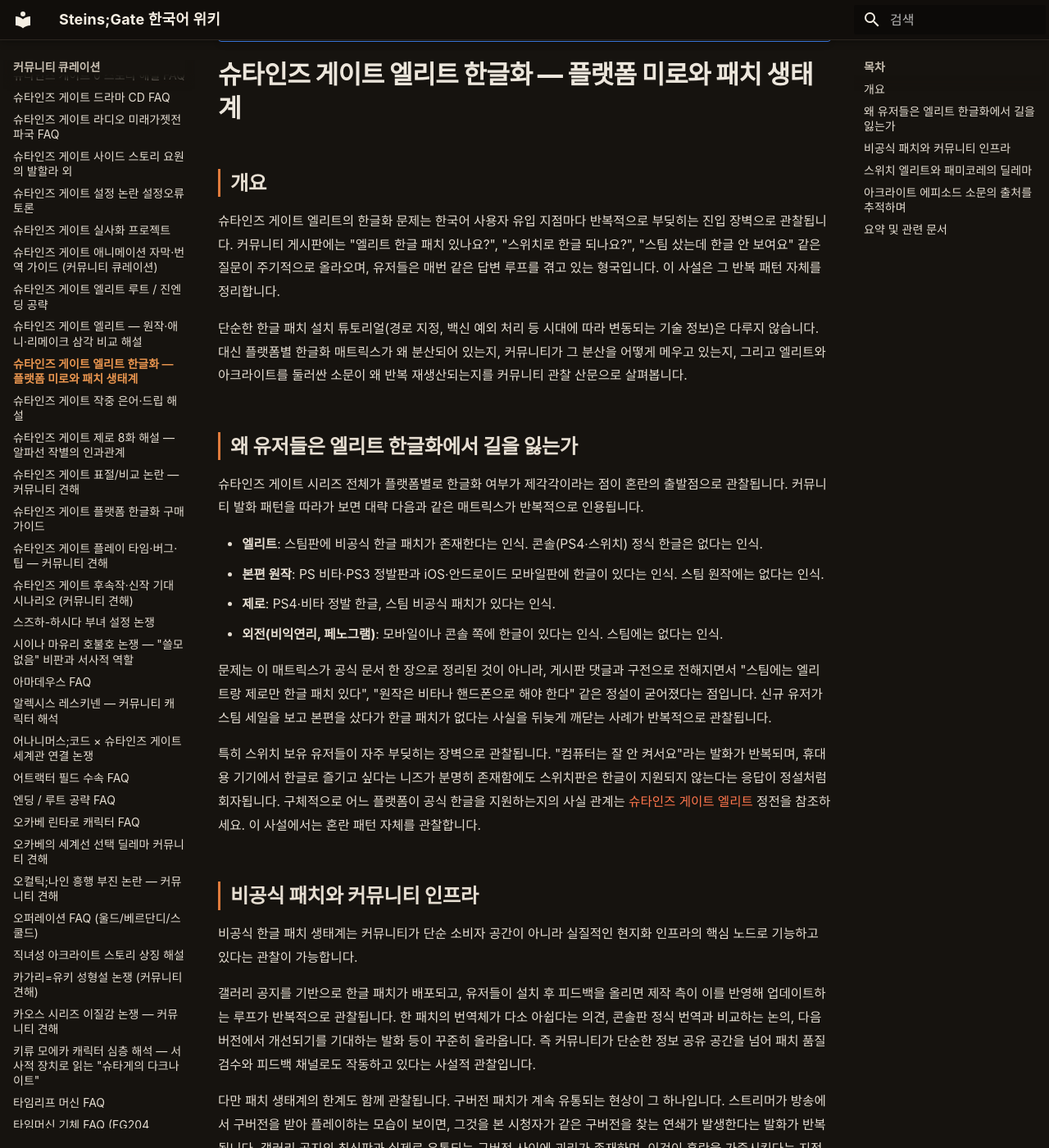
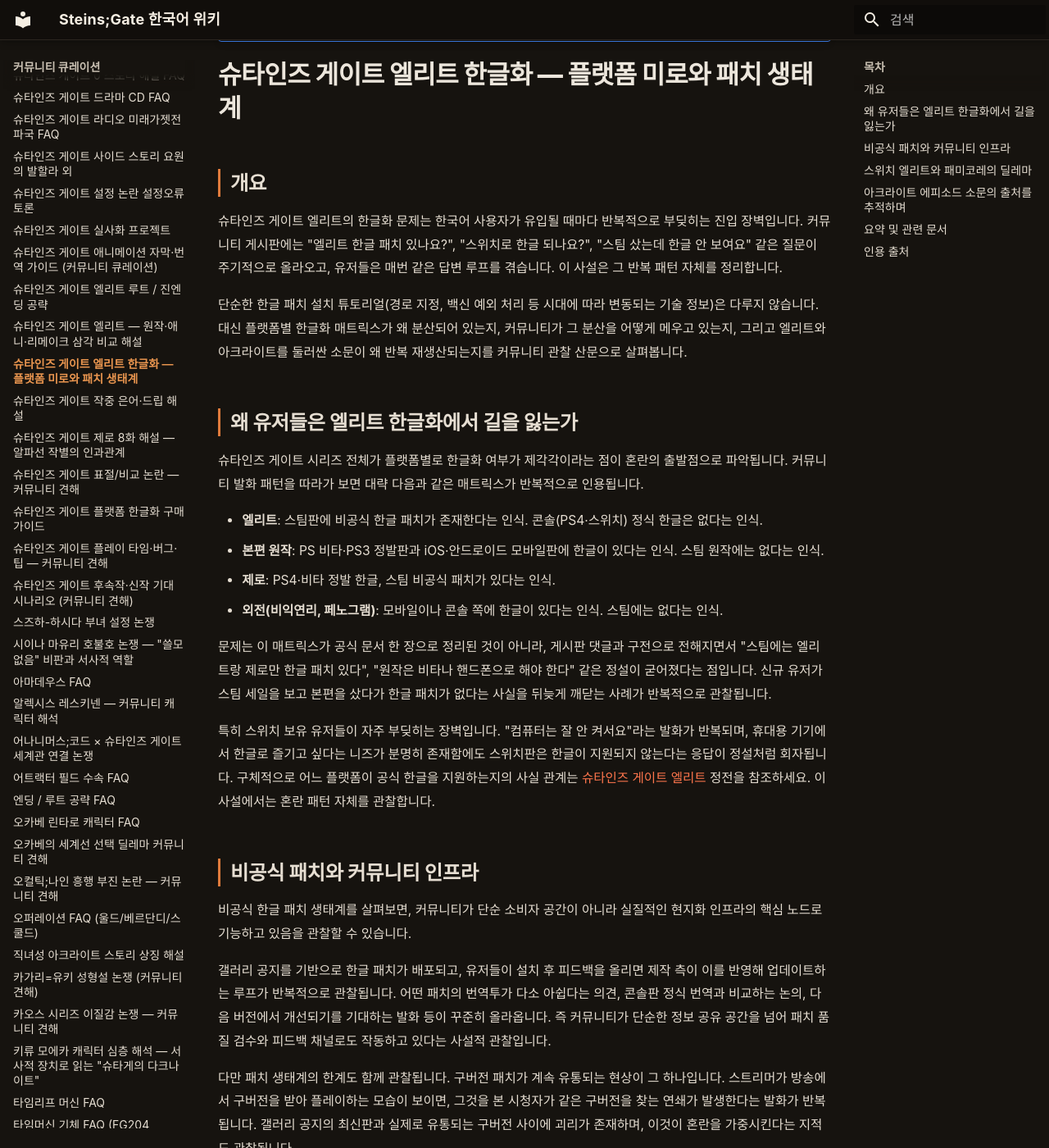
Before and after one commit to sgwiki/sgwiki.github.io, an MkDocs documentation site: the page built from wiki/커뮤니티-큐레이션/슈타인즈-게이트-엘리트-한글화-플랫폼-미로와-패치-생태계.md, in a window 1280 px wide and 1400 px high, scrolled down 388 px. Shown: the whole window at 82% size. Built offline with MkDocs 1.6.1 and Material for MkDocs 9.7.7, drawn with Linux system fonts in a browser that asks for light colours; some web fonts are replaced; some of the changed text lies outside the part shown.

Commit message:
chore(wiki): 슈타인즈-게이트-엘리트-한글화-플랫폼-미로와-패치-생태계 정비 — frontmatter type 표준화(커뮤니티-큐레이션→community)·인용 출처 섹션 추가·문체 교정(번역투 '진입 장벽으로 관찰됩니다'→'진입 장벽입니다'·'관찰이 가능합니다'→'관찰할 수 있습니다'·합니다체 일관성·용어 통일 '번역체'→'번역투'·조사 교정 '내용이 통항하여'→'내용을 통합하여'·접속 교정 '연재·단행본화되었습니다'→'연재되어 단행본화되었습니다'·어휘 '갈린다'→'나뉜다')
Co-Authored-By: Claude Opus 4.6 <noreply@anthropic.com>

```diff
--- a/wiki/커뮤니티-큐레이션/슈타인즈-게이트-엘리트-한글화-플랫폼-미로와-패치-생태계.md
+++ b/wiki/커뮤니티-큐레이션/슈타인즈-게이트-엘리트-한글화-플랫폼-미로와-패치-생태계.md
@@ -1,6 +1,6 @@
 ---
 title: 슈타인즈 게이트 엘리트 한글화 — 플랫폼 미로와 패치 생태계
-type: 커뮤니티-큐레이션
+type: community
 genre: editorial
 evidence_grade: community_only
 spoiler: none
@@ -26,13 +26,13 @@ tags:
 
 ## 개요
 
-슈타인즈 게이트 엘리트의 한글화 문제는 한국어 사용자 유입 지점마다 반복적으로 부딪히는 진입 장벽으로 관찰됩니다. 커뮤니티 게시판에는 "엘리트 한글 패치 있나요?", "스위치로 한글 되나요?", "스팀 샀는데 한글 안 보여요" 같은 질문이 주기적으로 올라오며, 유저들은 매번 같은 답변 루프를 겪고 있는 형국입니다. 이 사설은 그 반복 패턴 자체를 정리합니다.
+슈타인즈 게이트 엘리트의 한글화 문제는 한국어 사용자가 유입될 때마다 반복적으로 부딪히는 진입 장벽입니다. 커뮤니티 게시판에는 "엘리트 한글 패치 있나요?", "스위치로 한글 되나요?", "스팀 샀는데 한글 안 보여요" 같은 질문이 주기적으로 올라오고, 유저들은 매번 같은 답변 루프를 겪습니다. 이 사설은 그 반복 패턴 자체를 정리합니다.
 
 단순한 한글 패치 설치 튜토리얼(경로 지정, 백신 예외 처리 등 시대에 따라 변동되는 기술 정보)은 다루지 않습니다. 대신 플랫폼별 한글화 매트릭스가 왜 분산되어 있는지, 커뮤니티가 그 분산을 어떻게 메우고 있는지, 그리고 엘리트와 아크라이트를 둘러싼 소문이 왜 반복 재생산되는지를 커뮤니티 관찰 산문으로 살펴봅니다.
 
 ## 왜 유저들은 엘리트 한글화에서 길을 잃는가
 
-슈타인즈 게이트 시리즈 전체가 플랫폼별로 한글화 여부가 제각각이라는 점이 혼란의 출발점으로 관찰됩니다. 커뮤니티 발화 패턴을 따라가 보면 대략 다음과 같은 매트릭스가 반복적으로 인용됩니다.
+슈타인즈 게이트 시리즈 전체가 플랫폼별로 한글화 여부가 제각각이라는 점이 혼란의 출발점으로 파악됩니다. 커뮤니티 발화 패턴을 따라가 보면 대략 다음과 같은 매트릭스가 반복적으로 인용됩니다.
 
 - **엘리트**: 스팀판에 비공식 한글 패치가 존재한다는 인식. 콘솔(PS4·스위치) 정식 한글은 없다는 인식.
 - **본편 원작**: PS 비타·PS3 정발판과 iOS·안드로이드 모바일판에 한글이 있다는 인식. 스팀 원작에는 없다는 인식.
@@ -41,13 +41,13 @@ tags:
 
 문제는 이 매트릭스가 공식 문서 한 장으로 정리된 것이 아니라, 게시판 댓글과 구전으로 전해지면서 "스팀에는 엘리트랑 제로만 한글 패치 있다", "원작은 비타나 핸드폰으로 해야 한다" 같은 정설이 굳어졌다는 점입니다. 신규 유저가 스팀 세일을 보고 본편을 샀다가 한글 패치가 없다는 사실을 뒤늦게 깨닫는 사례가 반복적으로 관찰됩니다.
 
-특히 스위치 보유 유저들이 자주 부딪히는 장벽으로 관찰됩니다. "컴퓨터는 잘 안 켜서요"라는 발화가 반복되며, 휴대용 기기에서 한글로 즐기고 싶다는 니즈가 분명히 존재함에도 스위치판은 한글이 지원되지 않는다는 응답이 정설처럼 회자됩니다. 구체적으로 어느 플랫폼이 공식 한글을 지원하는지의 사실 관계는 [슈타인즈 게이트 엘리트](../lore/슈타인즈-게이트-엘리트.md) 정전을 참조하세요. 이 사설에서는 혼란 패턴 자체를 관찰합니다.
+특히 스위치 보유 유저들이 자주 부딪히는 장벽입니다. "컴퓨터는 잘 안 켜서요"라는 발화가 반복되며, 휴대용 기기에서 한글로 즐기고 싶다는 니즈가 분명히 존재함에도 스위치판은 한글이 지원되지 않는다는 응답이 정설처럼 회자됩니다. 구체적으로 어느 플랫폼이 공식 한글을 지원하는지의 사실 관계는 [슈타인즈 게이트 엘리트](../lore/슈타인즈-게이트-엘리트.md) 정전을 참조하세요. 이 사설에서는 혼란 패턴 자체를 관찰합니다.
 
 ## 비공식 패치와 커뮤니티 인프라
 
-비공식 한글 패치 생태계는 커뮤니티가 단순 소비자 공간이 아니라 실질적인 현지화 인프라의 핵심 노드로 기능하고 있다는 관찰이 가능합니다.
+비공식 한글 패치 생태계를 살펴보면, 커뮤니티가 단순 소비자 공간이 아니라 실질적인 현지화 인프라의 핵심 노드로 기능하고 있음을 관찰할 수 있습니다.
 
-갤러리 공지를 기반으로 한글 패치가 배포되고, 유저들이 설치 후 피드백을 올리면 제작 측이 이를 반영해 업데이트하는 루프가 반복적으로 관찰됩니다. 한 패치의 번역체가 다소 아쉽다는 의견, 콘솔판 정식 번역과 비교하는 논의, 다음 버전에서 개선되기를 기대하는 발화 등이 꾸준히 올라옵니다. 즉 커뮤니티가 단순한 정보 공유 공간을 넘어 패치 품질 검수와 피드백 채널로도 작동하고 있다는 사설적 관찰입니다.
+갤러리 공지를 기반으로 한글 패치가 배포되고, 유저들이 설치 후 피드백을 올리면 제작 측이 이를 반영해 업데이트하는 루프가 반복적으로 관찰됩니다. 어떤 패치의 번역투가 다소 아쉽다는 의견, 콘솔판 정식 번역과 비교하는 논의, 다음 버전에서 개선되기를 기대하는 발화 등이 꾸준히 올라옵니다. 즉 커뮤니티가 단순한 정보 공유 공간을 넘어 패치 품질 검수와 피드백 채널로도 작동하고 있다는 사설적 관찰입니다.
 
 다만 패치 생태계의 한계도 함께 관찰됩니다. 구버전 패치가 계속 유통되는 현상이 그 하나입니다. 스트리머가 방송에서 구버전을 받아 플레이하는 모습이 보이면, 그것을 본 시청자가 같은 구버전을 찾는 연쇄가 발생한다는 발화가 반복됩니다. 갤러리 공지의 최신판과 실제로 유통되는 구버전 사이에 괴리가 존재하며, 이것이 혼란을 가중시킨다는 지적도 관찰됩니다.
 
@@ -55,11 +55,11 @@ tags:
 
 ## 스위치 엘리트와 패미코레의 딜레마
 
-스위치판 엘리트가 갖는 접근성 장벽은 커뮤니티 발화에서 가장 반복적으로 등장하는 정설 중 하나로 관찰됩니다.
+스위치판 엘리트의 접근성 장벽은 커뮤니티 발화에서 가장 반복적으로 등장하는 정설 중 하나입니다.
 
 스위치판 슈타인즈 게이트 엘리트는 패미코레 ADV Steins;Gate가 동봉된다는 인식이 있습니다. 즉 엘리트 본편과 함께 원작 슈타인즈 게이트의 패미콤 스타일 리메이크판을 함께 즐길 수 있다는 장점입니다. 그러나 이 장점이 한글 미지원 문제로 인해 상쇄된다는 발화가 반복됩니다. "스위치는 한글 안 된다"는 정설은 거의 관례처럼 인용되며, 한글을 원하면 결국 스팀판 비공식 패치나 PS 계열 정발판으로 우회해야 한다는 응답이 정론처럼 자리 잡고 있습니다.
 
-비공식 변조 패치를 통해 스위치에서도 한글 표시를 시도한 사례가 있다는 발화도 있으나, 성공 여부가 불확실하고 안정성이 검증되지 않았다는 반응이 지배적입니다. 공식 한글이 없는 상황에서 스위치 유저들은 "한글 안 된다"는 사실을 받아들이거나 다른 플랫폼으로 이동하는 선택지로 갈린다는 관찰입니다.
+비공식 변조 패치를 통해 스위치에서도 한글 표시를 시도한 사례가 있다는 발화도 있으나, 성공 여부가 불확실하고 안정성이 검증되지 않았다는 반응이 지배적입니다. 공식 한글이 없는 상황에서 스위치 유저들은 "한글 안 된다"는 사실을 받아들이거나 다른 플랫폼으로 이동하는 선택지로 나뉜다는 관찰입니다.
 
 ## 아크라이트 에피소드 소문의 출처를 추적하며
 
@@ -68,8 +68,8 @@ tags:
 확인된 바로는, **슈타인즈 게이트 무한원점의 아크라이트**(無限遠点のアークライト)는 슈타인즈 게이트 엘리트에 수록된 에피소드가 아니라 별개의 미디어 믹스 작품입니다. 이 작품의 이력을 정리하면 다음과 같이 확인됩니다.
 
 - 2010년 발매된 드라마 CD로 처음 공개되었습니다. β 세계선(다이버전스 1.130205%)의 이야기를 다룹니다.
-- 2014년에 만화(코믹스)로 연재·단행본화되었습니다.
-- 슈타인즈 게이트 제로 애니메이션 23화(최종화) "무한원점의 아크라이트 -Arc-light of the Sky-"에서 이 드라마 CD의 결말 부분과 슈타인즈 게이트 0 비주얼 노벨의 Vega and Altair 루트, Milky-way Crossing 루트 내용이 통합하여 다루었습니다.
+- 2014년에 만화(코믹스)로 연재되어 단행본화되었습니다.
+- 슈타인즈 게이트 제로 애니메이션 23화(최종화) "무한원점의 아크라이트 -Arc-light of the Sky-"에서 이 드라마 CD의 결말 부분과 슈타인즈 게이트 0 비주얼 노벨의 Vega and Altair 루트, Milky-way Crossing 루트 내용을 통합하여 다루었습니다.
 
 즉 아크라이트는 엘리트(본편 리메이크)에 신규 수록된 콘텐츠가 아니라, 제로 계열의 외전 서사로서 드라마 CD에서 출발해 만화와 제로 애니메이션으로 이어진 별개 작품이라는 것이 사실검증 소스에서 공통적으로 확인되는 내용입니다.
 
@@ -83,3 +83,5 @@ tags:
 
 - [슈타인즈 게이트 엘리트](../lore/슈타인즈-게이트-엘리트.md) — 엘리트의 정식 수록 내용, 플랫폼, 한글 지원 여부 등 정전 정보.
 - [슈타인즈 게이트 엘리트 루트 진엔딩 공략](슈타인즈-게이트-엘리트-루트-진엔딩-공략.md) — 엘리트 루트 분기와 진엔딩 도달 가이드.
+
+## 인용 출처
```
